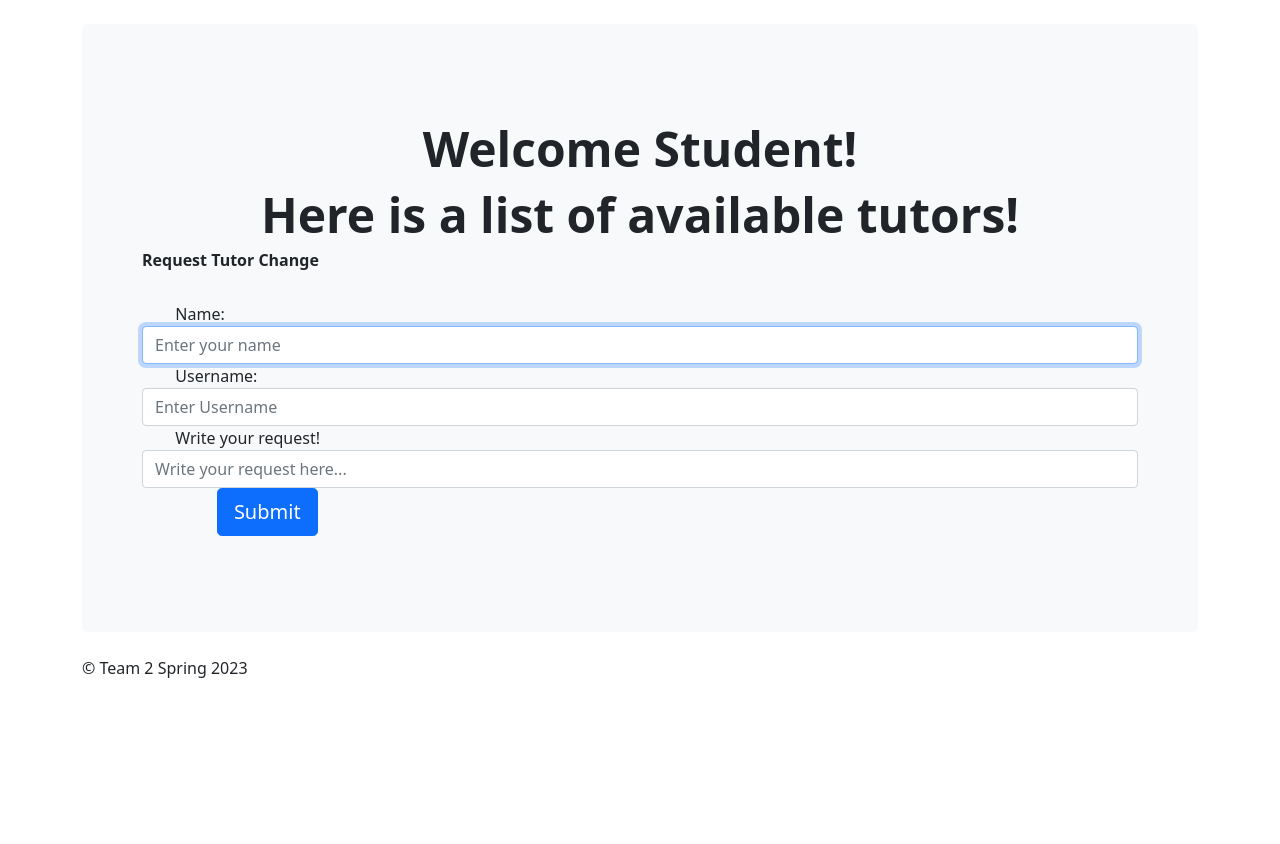
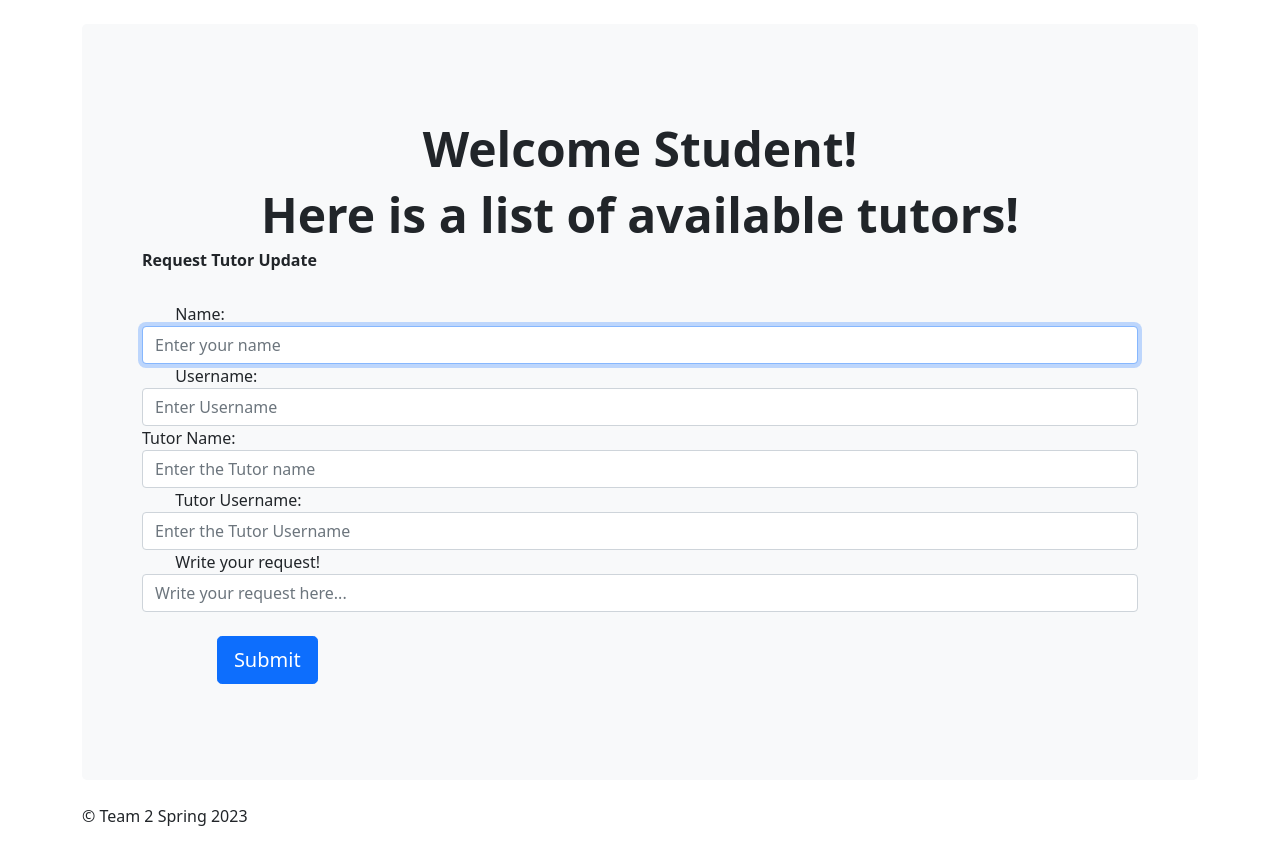
Before and after one commit to Varun-Rallabandi/CS471, a Flask app: page /tutorInfo in a window 1280 px wide. Shown: the part 73-917 px from the top of the page. Before the commit the page ends 751 px from the top, so only its background shows below. Run offline with Flask 3, Linux system fonts and the light colour scheme; data that the repository does not hold is empty.

Commit message:
connected rating creation screen buttons in student and tutor home screens, updated tutor tutorRequests screens and selection for students. NEED TO: UPDATE ratings screens to show current ratings

```diff
--- a/app.py
+++ b/app.py
@@ -133,7 +133,7 @@ def managerViewUserLists():
 def tutorRequests():
         con = mysql.connect()
         cursor = con.cursor()
-        query = "SELECT req_name, req_username, req_description FROM tbl_tutorrequest"
+        query = "SELECT req_name, req_username, req_tutor_name, req_tutor_username, req_description FROM tbl_tutorrequest"
         cursor.execute(query)
         requestList = cursor.fetchall()
         cursor.close()
@@ -167,7 +167,7 @@ def tutorRating():
 def tutorSelection():
         con = mysql.connect()
         cursor = con.cursor()
-        query = "SELECT user_name, qualifications FROM tbl_tutoruser"
+        query = "SELECT user_name, user_username, qualifications FROM tbl_tutoruser"
         cursor.execute(query)
         tutorsList = cursor.fetchall()
         cursor.close()
@@ -398,13 +398,15 @@ def tutorRequest():
         # read the posted values from the UI
         _name = request.form['inputName']
         _username = request.form['inputUsername']
+        _tutorName = request.form['inputTutorName']
+        _tutorUsername = request.form['inputTutorUsername']
         _requestDescription = request.form['inputRequest']
 
         # validate the received values
         if _name and _username and _requestDescription:
             conn = mysql.connect()
             cursor = conn.cursor()
-            cursor.callproc('sp_createTutorRequest',(_name, _username, _requestDescription))
+            cursor.callproc('sp_createTutorRequest',(_name, _username, _tutorName, _tutorUsername, _requestDescription))
             data = cursor.fetchall()
 
             if len(data) == 0:
--- a/templates/studenthome.html
+++ b/templates/studenthome.html
@@ -61,6 +61,9 @@
 					<a class="btn btn-lg btn-success" href="/videoconference" role="button"
 						>Open Video Conferencing</a
 					>
+					<a class="btn btn-lg btn-success" href="/tutorRating" role="button"
+						>Create a Tutor Rating</a
+					>
 				</p>
 			</div>
 
--- a/templates/tutorRequests.html
+++ b/templates/tutorRequests.html
@@ -126,6 +126,8 @@
 									<h5 class="card-title">{{ request[0] }}</h5>
 									<p class="card-text">{{ request[1] }}</p>
 									<p class="card-text">{{ request[2] }}</p>
+									<p class="card-text">{{ request[3] }}</p>
+									<p class="card-text">{{ request[4] }}</p>
 								</div>
 							</div>
 						</div>
--- a/templates/tutorSelection.html
+++ b/templates/tutorSelection.html
@@ -49,12 +49,13 @@
 								<div class="card-body">
 									<h5 class="card-title">{{ tutor[0] }}</h5>
 									<p class="card-text">{{ tutor[1] }}</p>
+									<p class="card-text">{{ tutor[2] }}</p>
 								</div>
 							</div>
 						</div>
 						{% endfor %}
 					</div>
-					<h3 class="text-dark fw-bold display-5" style="font-size: medium;"> Request Tutor Change</h3> <br>
+					<h3 class="text-dark fw-bold display-5" style="font-size: medium;"> Request Tutor Update</h3> <br>
 					<form id="form-signin" action="/api/inputStudentRating" method="POST">
 						        <label for="inputName" class="sr-only">Name:</label>
 						        <input
@@ -76,6 +77,26 @@
 							required
 							autofocus
 						/>
+						<label for="inputTutorName" class="sr-only">Tutor Name:</label>
+						        <input
+							type="name"
+							name="inputTutorName"
+							id="inputTutorName"
+							class="form-control"
+							placeholder="Enter the Tutor name"
+							required
+							autofocus
+						/>
+						        <label for="inputTutorUsername" class="sr-only">Tutor Username:</label>
+						        <input
+							type="text"
+							name="inputTutorUsername"
+							id="inputTutorUsername"
+							class="form-control"
+							placeholder="Enter the Tutor Username"
+							required
+							autofocus
+						/>
 						        <label for="inputRequest" class="sr-only">Write your request!</label>
 						        <input
 							type="text"
@@ -84,7 +105,7 @@
 							class="form-control"
 							placeholder="Write your request here..."
 							required
-						/>
+						/><br>
 						                  <button
 							class="btn btn-lg btn-primary btn-block"
 							type="submit"
--- a/templates/tutorhome.html
+++ b/templates/tutorhome.html
@@ -61,6 +61,9 @@
 					<a class="btn btn-lg btn-success" href="/videoconference" role="button"
 						>Open Video Conferencing</a
 					>
+					<a class="btn btn-lg btn-success" href="/studentRating" role="button"
+						>Create a Student Rating</a
+					>
 				</p>
 			</div>
 
```
